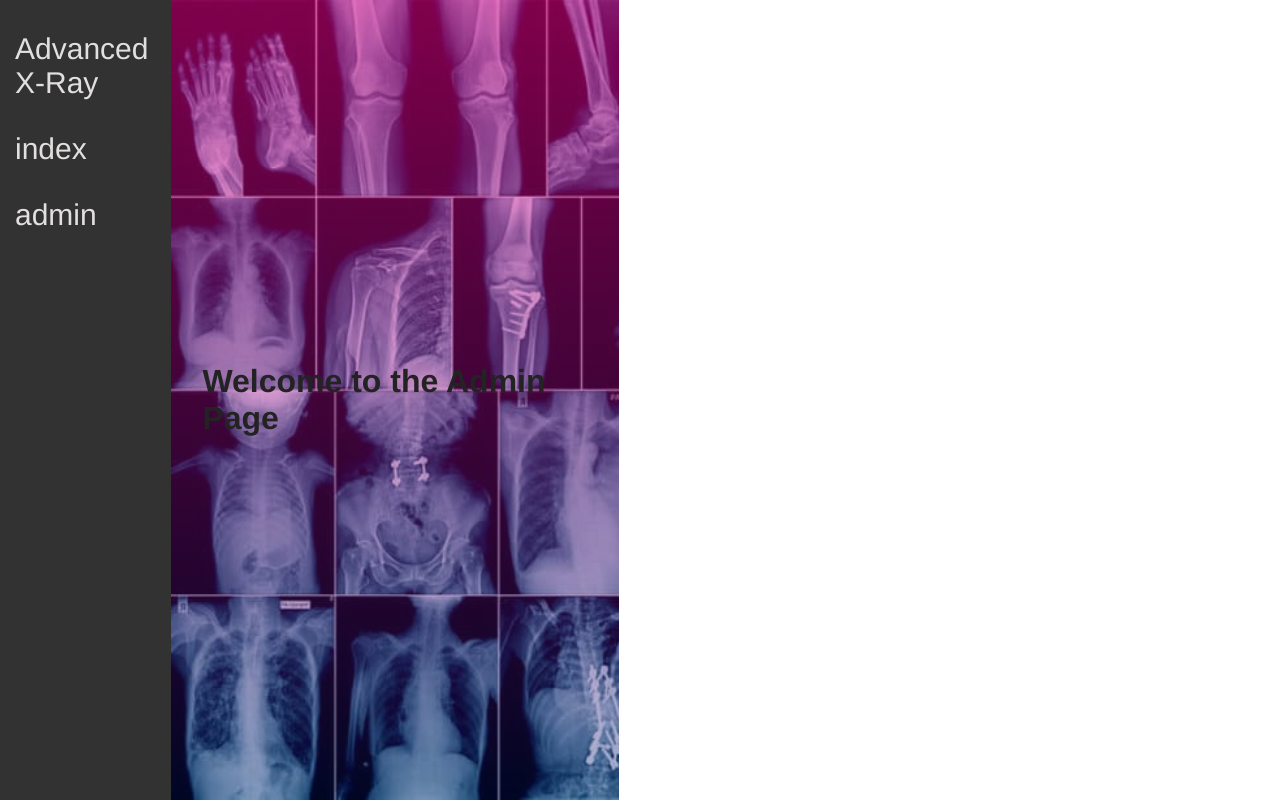
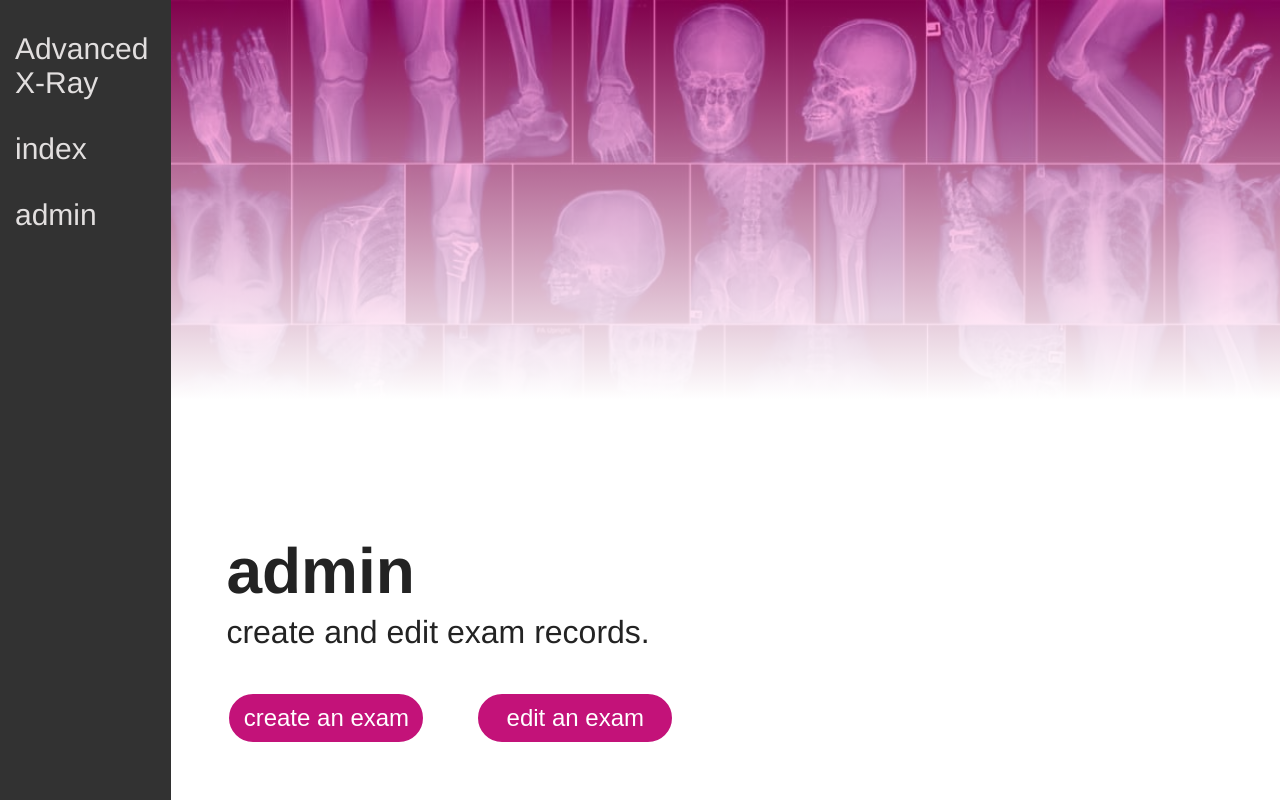
Before and after one commit to Quick07/Hack-Diversity-SWE-Group-6-Project, a React (Create React App) app in the folder client/: page /AdminPage in a window 1280 px wide. Shown: the top 802 px of the page. Built offline with nearby package versions, Linux system fonts and the light colour scheme.

Commit message:
updating admin and index page heros

```diff
--- a/client/src/components/Main/Main.css
+++ b/client/src/components/Main/Main.css
@@ -11,7 +11,7 @@
   font-size: 20px;
   background-color: white;
   padding: 20px;
-  font-size: 1rem;
+  /* font-size: 1rem; */
   text-align: center;
   font-weight: 500;
   margin: 0;
--- a/client/src/components/MainHero/AdminPageHero.js
+++ b/client/src/components/MainHero/AdminPageHero.js
@@ -3,8 +3,7 @@ import './MainHero.css';
 
 export default function AdminPageHero() {
   return (
-    <div className='MainHeroContainer'>
-      <h1 className='header'>Welcome to the Admin Page</h1>
+    <div className='AdminHeroContainer'>
     </div>
   );
 }
--- /dev/null
+++ b/client/src/components/MainHero/IndexPageHero.js
@@ -0,0 +1,9 @@
+import React from 'react';
+import './MainHero.css';
+
+export default function IndexPageHero() {
+  return (
+    <div className='IndexHeroContainer'>
+    </div>
+  );
+}
--- a/client/src/components/MainHero/MainHero.css
+++ b/client/src/components/MainHero/MainHero.css
@@ -1,19 +1,65 @@
+
 .MainHeroContainer{
+  display: flex;
+  flex-basis: 100%;
+  justify-content: center;
+  align-content:center!important;
+  align-items: center;
+  text-align: center;
+  height: 100vh;
+  /* box-sizing: border-box; */
+  font-size: 164px;
+  color: white;
+  background-image: linear-gradient(0deg, rgba(0, 17, 114, 0.65), rgba(255, 0, 150, 0.65)), url('./img/hero.jpg');
+  /* -webkit-background-size: cover;
+  -moz-background-size: cover;
+  -o-background-size: cover;
+  background-size: cover;
+  background-repeat:no-repeat; */
+  padding: 0;
+  margin: 0;
 
+  @media only screen and (max-width: 800px) {
+    min-height: 50vh;
+  }
+  @media only screen and (max-width: 420px) {
+    min-height: 50vh;
+  }
+}
+
+/* styling for the hero of the index page */
+.IndexHeroContainer{
 display: flex;
-    justify-content: center;
-    align-items: center;
-    min-height: 100vh;
-    box-sizing: border-box;
-    font-size: 20px;
-    background-image: linear-gradient(0deg, rgba(0, 17, 114, 0.316), rgba(255, 0, 150, 0.5)), url('./img/hero.jpg');
+flex-basis: 100%;
+height: 50vh;
+background-image: linear-gradient(0deg, rgba(255, 255, 255, 1) , rgba(24, 115, 251, .5)), url('./img/hero.jpg');
 -webkit-background-size: cover;
 -moz-background-size: cover;
 -o-background-size: cover;
 background-size: cover;
 background-repeat:no-repeat;
-    padding: 10px;
-    margin: 0 0 20px 0;
+
+@media only screen and (max-width: 800px) {
+  min-height: 50vh;
+}
+@media only screen and (max-width: 420px) {
+  min-height: 50vh;
+}
+
+
+}
+
+/* styling for the hero of the admin page */
+.AdminHeroContainer{
+display: flex;
+flex-basis: 100%;
+height: 50vh;
+background-image: linear-gradient(0deg, rgba(255, 255, 255, 1), rgba(255, 0, 150, .5)), url('./img/hero.jpg');
+-webkit-background-size: cover;
+-moz-background-size: cover;
+-o-background-size: cover;
+background-size: cover;
+background-repeat:no-repeat;
 
 @media only screen and (max-width: 800px) {
   min-height: 50vh;
@@ -32,4 +78,16 @@
   overflow: hidden;
   background-color: none;
   padding: 22px;
+  width: 100%;
 }
+
+h1 {
+padding-top: 5%;
+max-height: 14.50vh;
+width: 100%;
+justify-content: center;
+font-size: 64px;
+/* display: inline-block; */
+height: 50%;
+color: rgba(35, 35, 35, 1);
+}
--- a/client/src/components/MainHero/MainHero.js
+++ b/client/src/components/MainHero/MainHero.js
@@ -4,7 +4,7 @@ import './MainHero.css';
 export default function MainHero() {
   return (
     <div className='MainHeroContainer'>
-      <h1 className='header'>Welcome to Advance X-Ray</h1>
+      Welcome to Advance X-Ray
     </div>
   );
 }
```
Also changed, not shown: client/src/components/MainHero/AboutPageHero.js (deleted, +0 -10 lines). Lines whose indentation alone changed are shown as unchanged.
